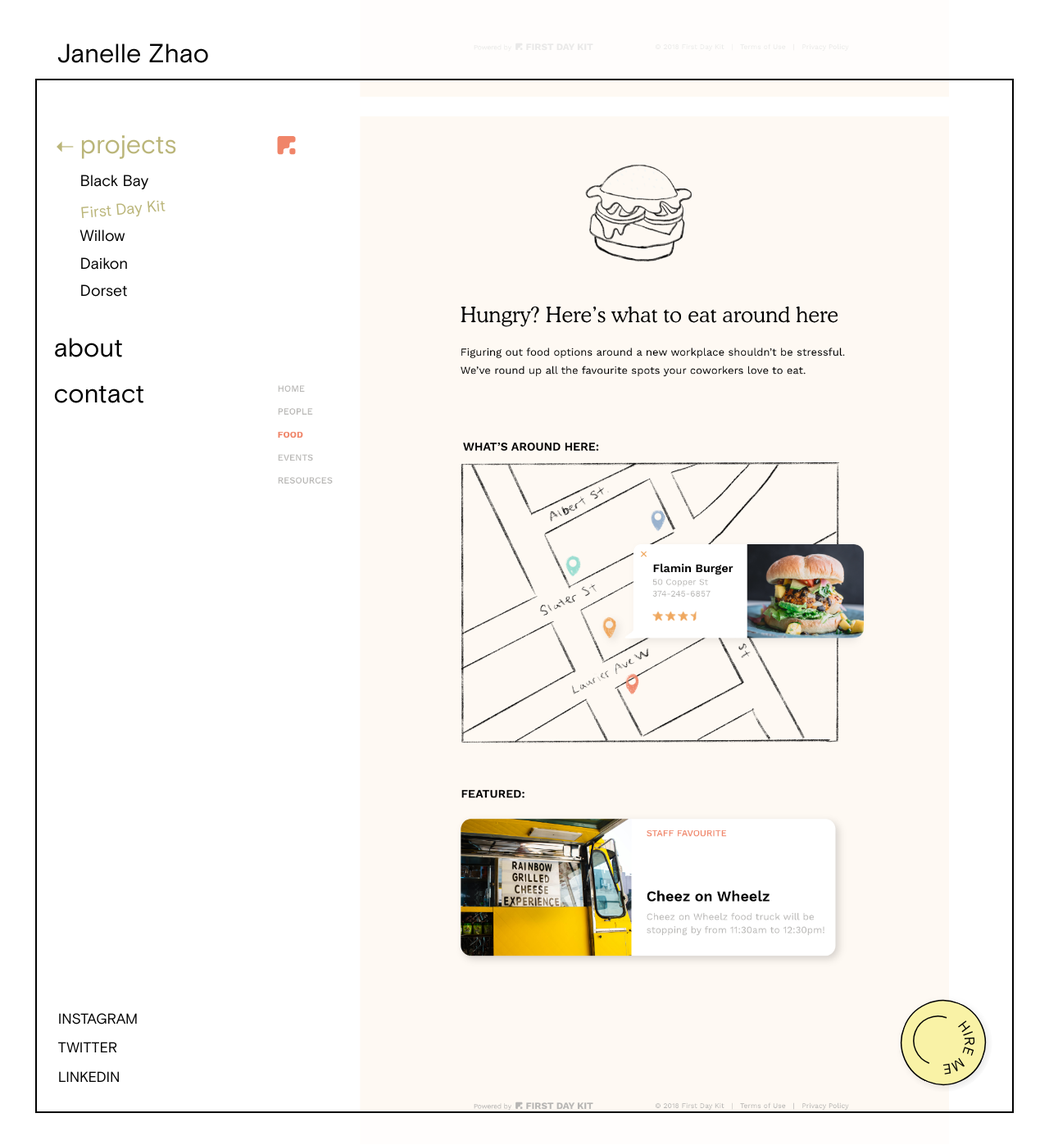
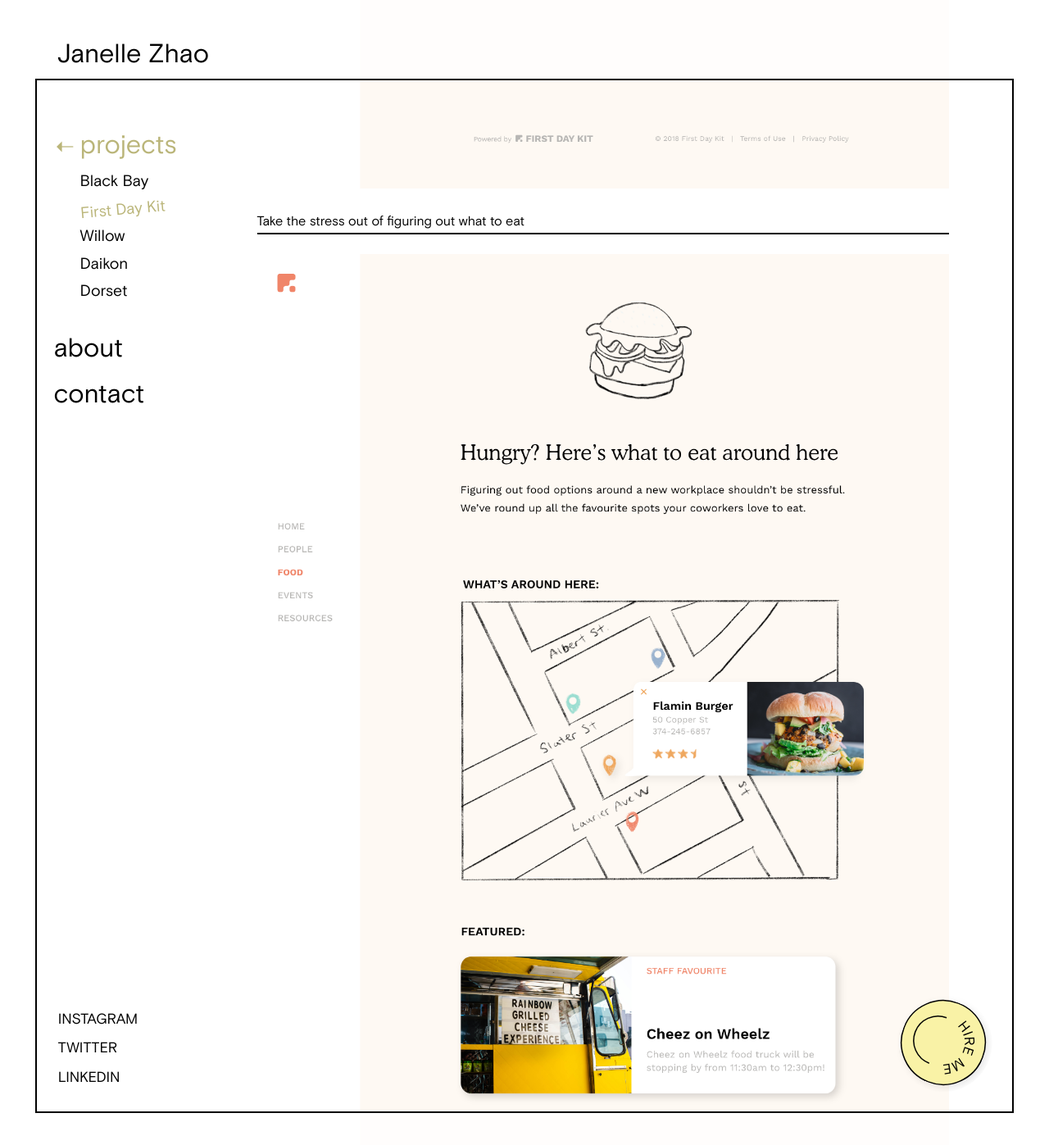
Before and after one commit to zhaojanelle/portfolio-site, a Jekyll site: the page built from _projects/02-first-day-kit.md, in a window 1280 px wide and 1400 px high, scrolled down 8311 px. Shown: the top 1397 px of the window at 82% size. Built offline with Jekyll 4.4.1, drawn with Linux system fonts in a browser that asks for light colours; nearby versions of some CDN libraries; a script that is not in the unit is left out; some of the changed text lies outside the part shown.

Commit message:
Add more details to First Day Kit page

```diff
--- a/_projects/02-first-day-kit.md
+++ b/_projects/02-first-day-kit.md
@@ -46,9 +46,17 @@
   </div>
 </div>
 
-<h4>App Screens</h4><hr>
-<img class="img-flex load-hidden push" src="{{ site.baseurl }}/images/first-day-kit-home.png" />
-<img class="img-flex load-hidden push" src="{{ site.baseurl }}/images/first-day-kit-people.png" />
-<img class="img-flex load-hidden push" src="{{ site.baseurl }}/images/first-day-kit-events.png" />
-<img class="img-flex load-hidden push" src="{{ site.baseurl }}/images/first-day-kit-map.png" />
-<img class="img-flex load-hidden push" src="{{ site.baseurl }}/images/first-day-kit-resources.png" />
+<h4>Welcome screen</h4><hr>
+<img class="img-flex load-hidden push" src="{{ site.baseurl }}/images/first-day-kit-home.png" alt="First Day Kit home screen"/>
+
+<h4>Learn about your coworkers</h4><hr>
+<img class="img-flex load-hidden push" src="{{ site.baseurl }}/images/first-day-kit-people.png" alt="First Day Kit people page"/>
+
+<h4>Find upcoming company events to join</h4><hr>
+<img class="img-flex load-hidden push" src="{{ site.baseurl }}/images/first-day-kit-events.png" alt="First Day Kit events page"/>
+
+<h4>Take the stress out of figuring out what to eat</h4><hr>
+<img class="img-flex load-hidden push" src="{{ site.baseurl }}/images/first-day-kit-map.png" alt="First Day Kit food page"/>
+
+<h4>Important resources & documents</h4><hr>
+<img class="img-flex load-hidden push" src="{{ site.baseurl }}/images/first-day-kit-resources.png" alt="First Day Kit resources page"/>
```
